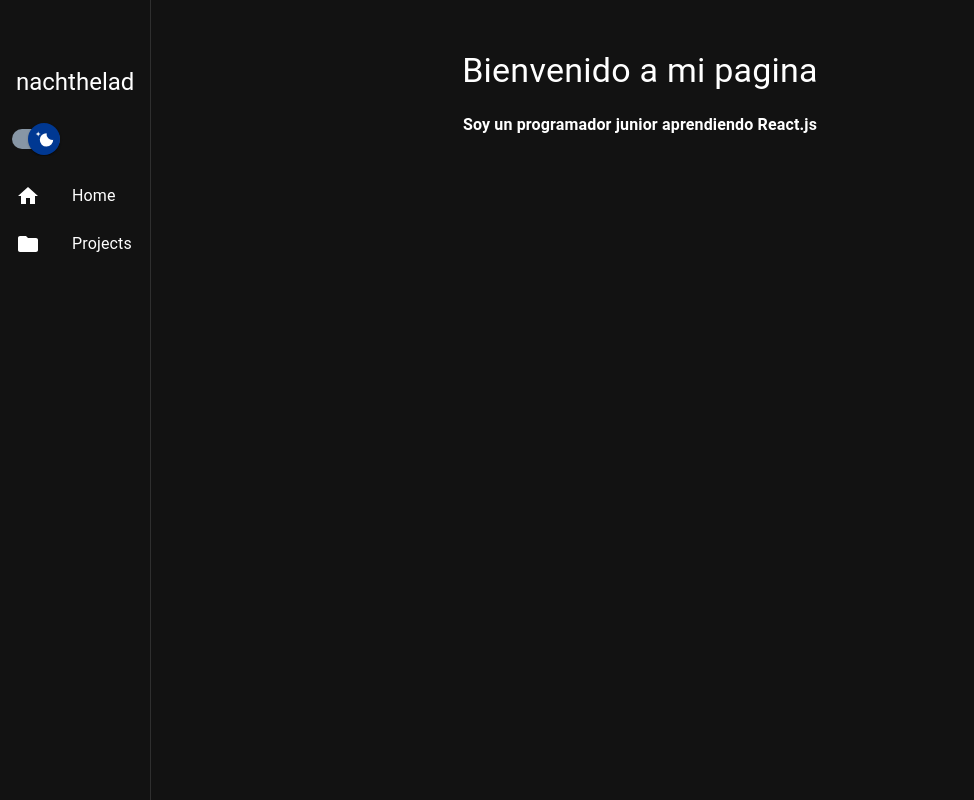
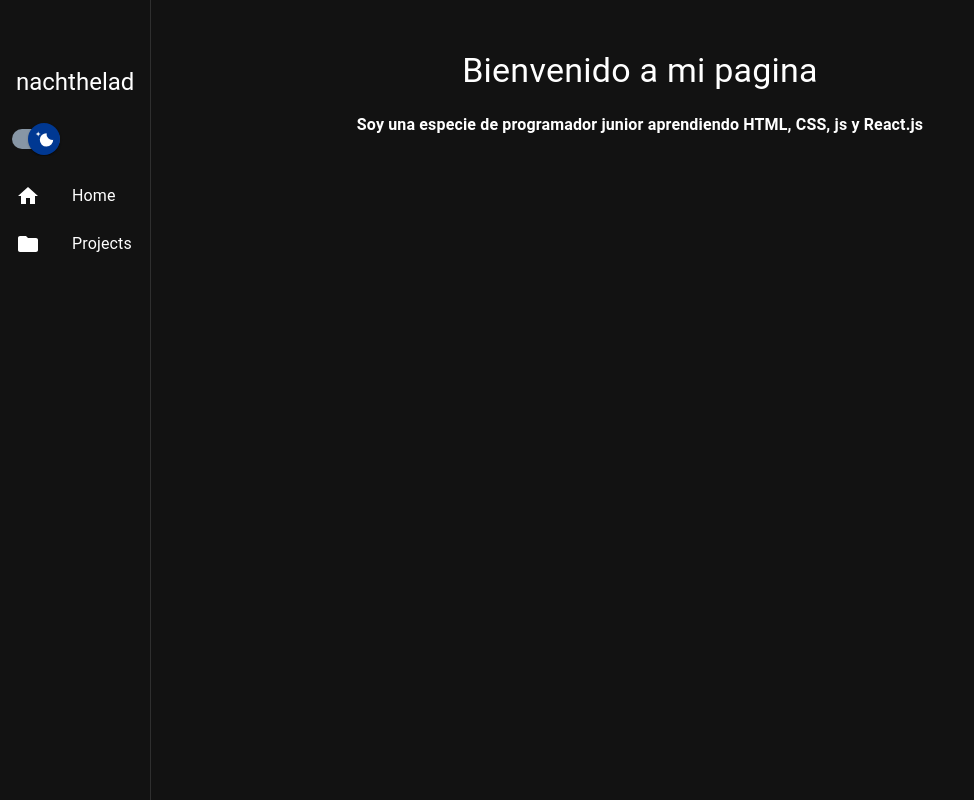
Before and after one commit to nachthelad/nachthelad, a React (Create React App) app: page / in a window 1280 px wide. Shown: the whole page, without its empty margins (0-974 px from the left). Built offline with nearby package versions, Linux system fonts and the light colour scheme.

Commit message:
h4 change

```diff
--- a/src/components/Home.js
+++ b/src/components/Home.js
@@ -17,7 +17,7 @@ function Home() {
   return (
     <StyledDiv>
       <Typography variant="h4">Bienvenido a mi pagina</Typography>
-      <Typography><h4>Soy un programador junior aprendiendo React.js</h4></Typography>
+      <Typography><h4>Soy una especie de programador junior aprendiendo HTML, CSS, js y React.js</h4></Typography>
     </StyledDiv>
   );
 }
```
